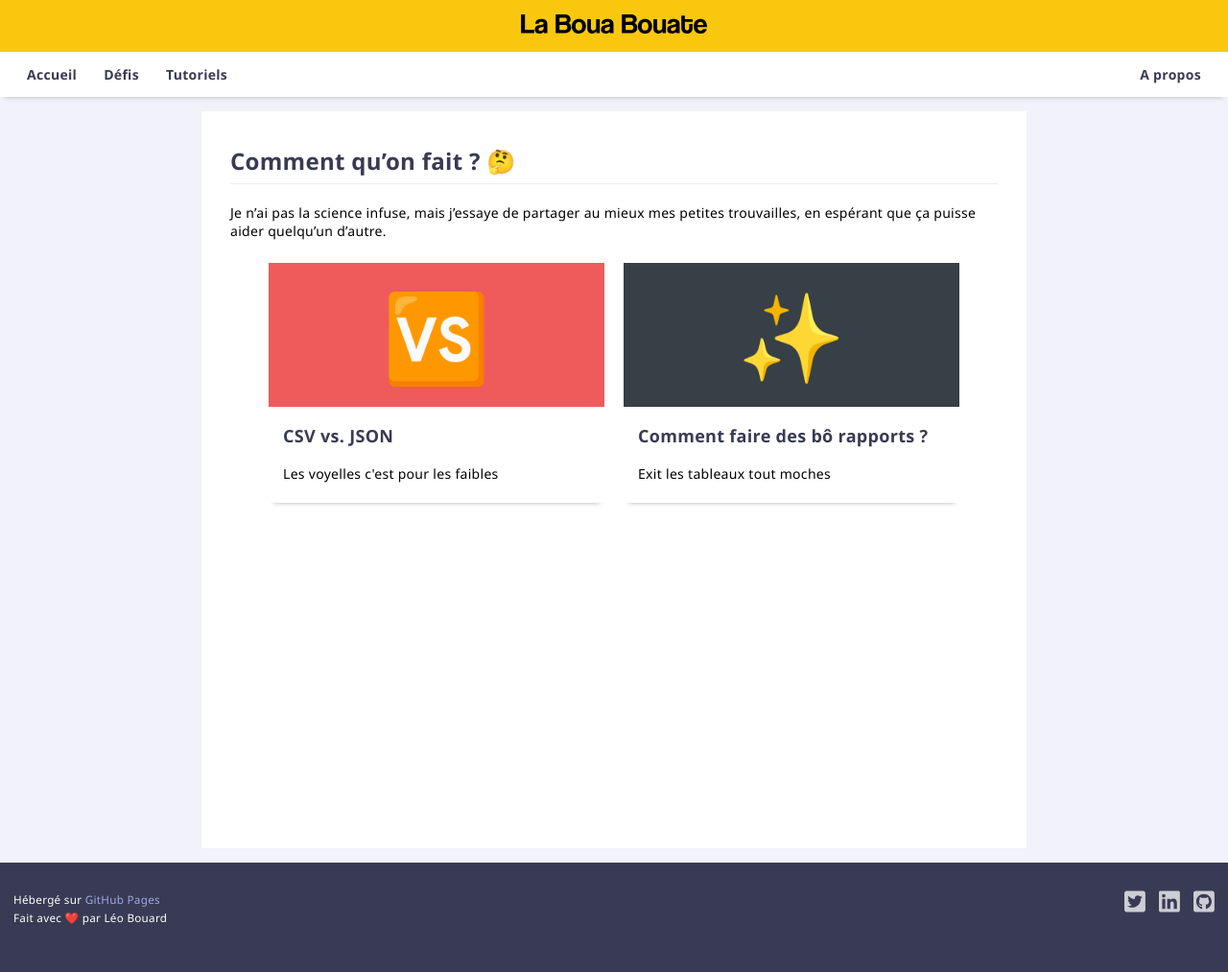
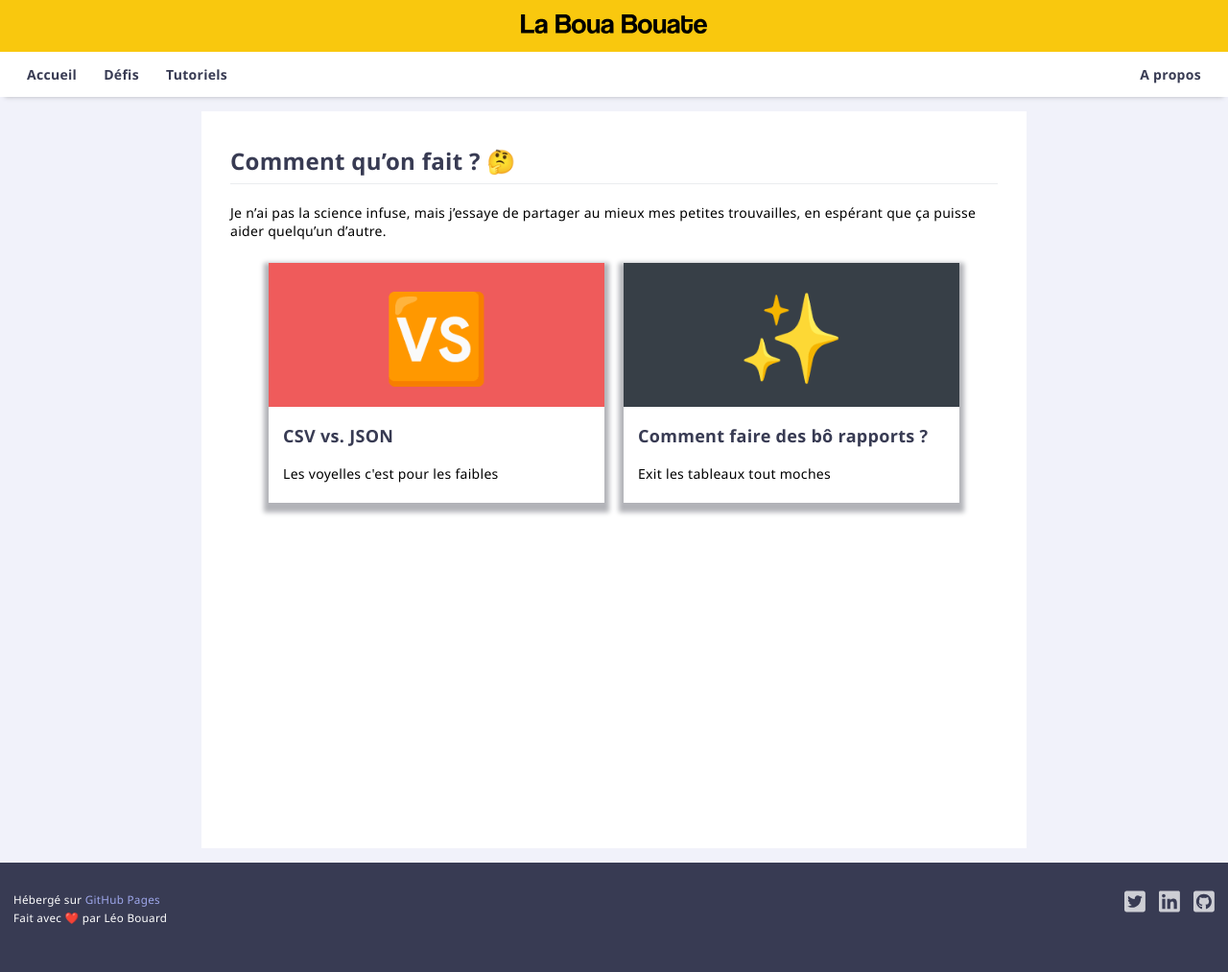
Before and after one commit to leobouard/leobouard.github.io, a Jekyll site: the page built from howto.md, in a window 1280 px wide. Shown: the whole page at 96% size. Built offline with Jekyll 4.4.1, drawn with Linux system fonts in a browser that asks for light colours; our own code applies the rules of GitHub Pages for plain Markdown files.

Commit message:
Update posts.scss

```diff
--- a/assets/css/posts.scss
+++ b/assets/css/posts.scss
@@ -17,7 +17,7 @@
     margin: 10px;
     width: 350px;
     height: 250px;
-    box-shadow: 0 5px 5px -5px #b2b3b8;
+    box-shadow: 0 5px 5px 5px #b2b3b8;
 }
 
 .thumbnailLimits {
```
